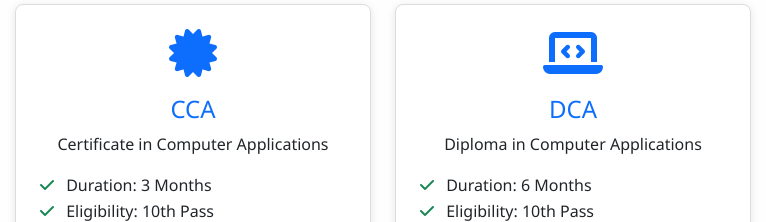
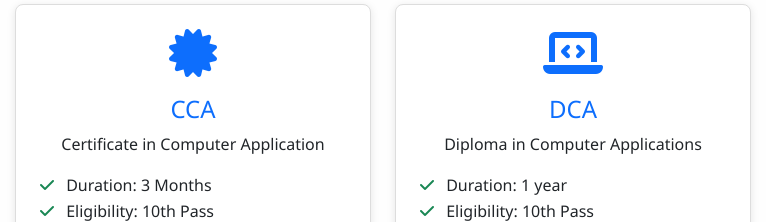
Before and after one commit to 19pritom/DCCweb, a plain HTML site: page index.html in a window 1280 px wide. Shown: the part 1920-2142 px from the top of the page, 67-833 px from the left. Drawn offline with nearby package versions, Linux system fonts and the light colour scheme; a web font is replaced by a local one.

Commit message:
Update index.html

```diff
--- a/index.html
+++ b/index.html
@@ -171,7 +171,7 @@
             <i class="fas fa-certificate fa-3x text-primary"></i> <!-- Different icon for CCA -->
           </div>
           <h4 class="text-center text-primary">CCA</h4> <!-- Different color for distinction -->
-          <p class="text-center">Certificate in Computer Applications</p>
+          <p class="text-center">Certificate in Computer Application</p>
           <ul class="list-unstyled">
             <li><i class="fas fa-check text-success me-2"></i> Duration: 3 Months</li>
             <li><i class="fas fa-check text-success me-2"></i> Eligibility: 10th Pass</li>
@@ -188,7 +188,7 @@
             <h4 class="text-center text-primary">DCA</h4>
             <p class="text-center">Diploma in Computer Applications</p>
             <ul class="list-unstyled">
-              <li><i class="fas fa-check text-success me-2"></i> Duration: 6 Months</li>
+              <li><i class="fas fa-check text-success me-2"></i> Duration: 1 year</li>
               <li><i class="fas fa-check text-success me-2"></i> Eligibility: 10th Pass</li>
               <li><i class="fas fa-check text-success me-2"></i> Certification: Government Approved</li>
             </ul>
```
